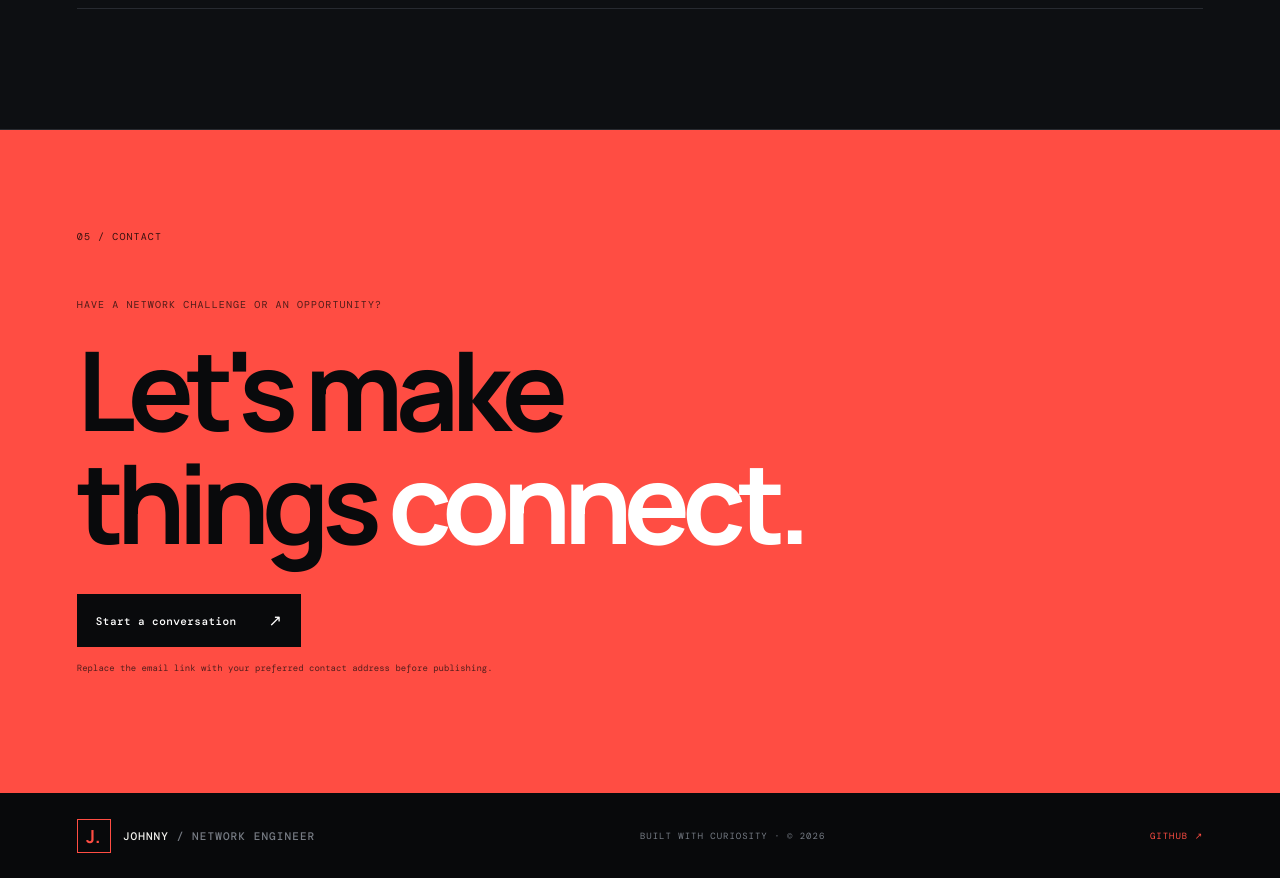
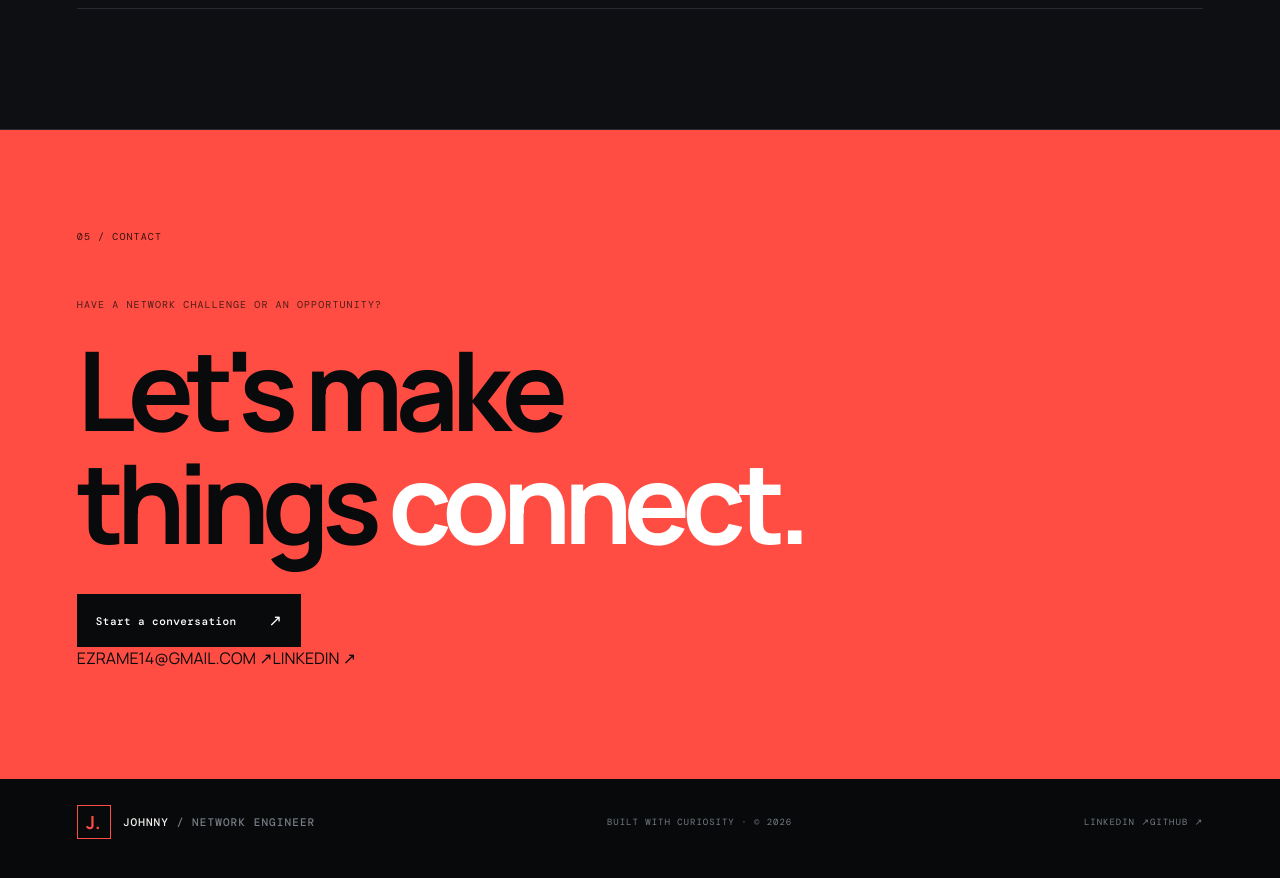
Before and after one commit to Ezrajohnny/johnny-cinematic-portfolio, a plain HTML site: page index.html in a window 1280 px wide. Shown: the part 4640-5518 px from the top of the page. Drawn offline with nearby package versions, Linux system fonts and the light colour scheme.

Commit message:
Add contact email and LinkedIn profile

```diff
--- a/index.html
+++ b/index.html
@@ -83,9 +83,9 @@
       </div>
     </div></section>
 
-    <section class="contact-section" id="contact"><div class="section-wrap contact-inner"><div class="section-kicker">05 / CONTACT</div><p class="contact-pre">HAVE A NETWORK CHALLENGE OR AN OPPORTUNITY?</p><h2>Let's make<br>things <em>connect.</em></h2><a class="button button-primary" href="mailto:YOUR_EMAIL@example.com">Start a conversation <span>↗</span></a><p class="contact-placeholder">Replace the email link with your preferred contact address before publishing.</p></div></section>
+    <section class="contact-section" id="contact"><div class="section-wrap contact-inner"><div class="section-kicker">05 / CONTACT</div><p class="contact-pre">HAVE A NETWORK CHALLENGE OR AN OPPORTUNITY?</p><h2>Let's make<br>things <em>connect.</em></h2><a class="button button-primary" href="mailto:ezrame14@gmail.com">Start a conversation <span>↗</span></a><div class="contact-links"><a href="mailto:ezrame14@gmail.com">EZRAME14@GMAIL.COM ↗</a><a href="https://www.linkedin.com/in/ezra-anandaraj-7633a514b/" target="_blank" rel="noreferrer">LINKEDIN ↗</a></div></div></section>
   </main>
-  <footer class="footer"><a class="brand" href="#home"><span class="brand-mark">J.</span><span>JOHNNY<span class="brand-muted"> / NETWORK ENGINEER</span></span></a><span>BUILT WITH CURIOSITY · © <span id="year"></span></span><a href="https://github.com/Ezrajohnny" target="_blank" rel="noreferrer">GITHUB ↗</a></footer>
+  <footer class="footer"><a class="brand" href="#home"><span class="brand-mark">J.</span><span>JOHNNY<span class="brand-muted"> / NETWORK ENGINEER</span></span></a><span>BUILT WITH CURIOSITY · © <span id="year"></span></span><div class="footer-links"><a href="https://www.linkedin.com/in/ezra-anandaraj-7633a514b/" target="_blank" rel="noreferrer">LINKEDIN ↗</a><a href="https://github.com/Ezrajohnny" target="_blank" rel="noreferrer">GITHUB ↗</a></div></footer>
   <script src="script.js"></script>
 </body>
 </html>
```
